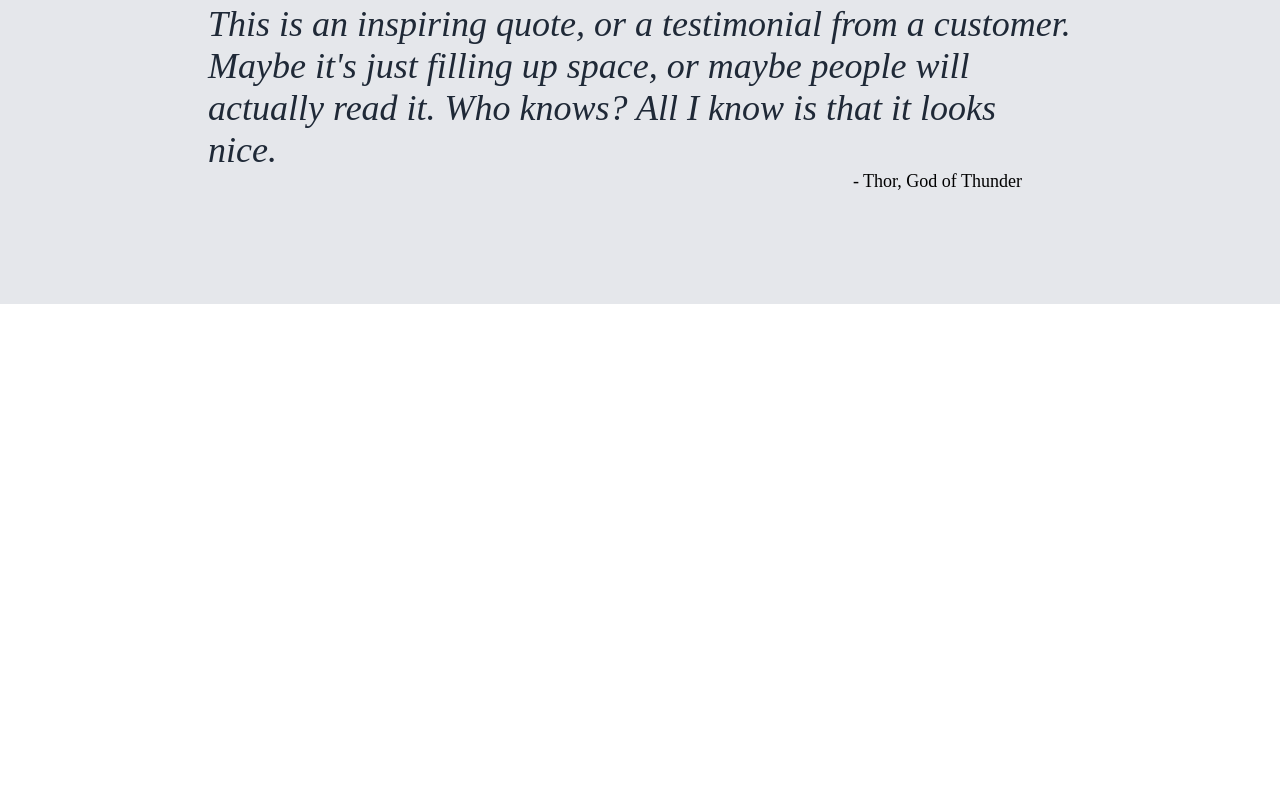
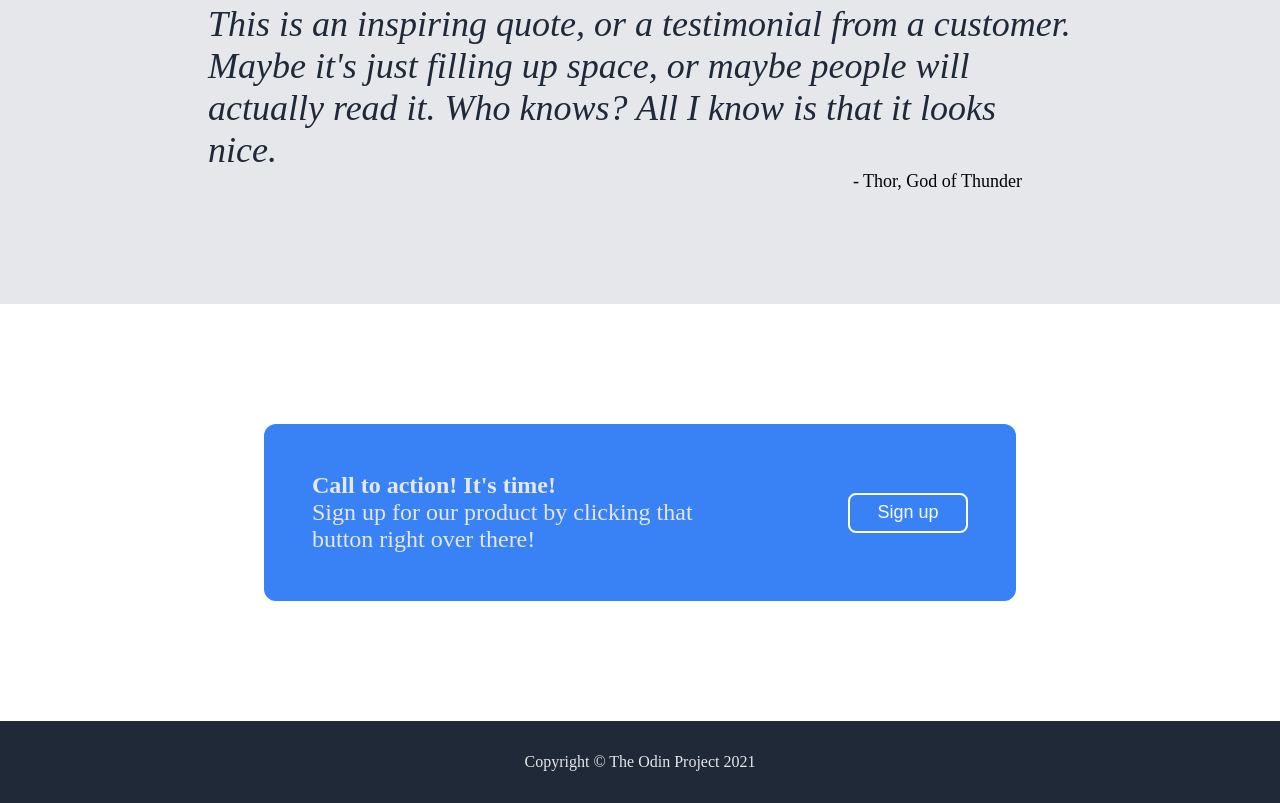
Before and after one commit to wyuan19asu/OdinWebsitePractice, a plain HTML site: page index.html in a window 1280 px wide. Shown: the part 1262-2065 px from the top of the page. Before the commit the page ends 1566 px from the top, so only its background shows below. Drawn offline with Linux system fonts and the light colour scheme.

Commit message:
fourth and footer section done

```diff
--- a/index.html
+++ b/index.html
@@ -77,7 +77,18 @@
         <p>- Thor, God of Thunder</p>
     </div>
 
-
+    <div class="fourth">
+        <div class="fourthContainer">
+            <div class="leftContainerTop">
+                <p class="calltoaction">Call to action! It's time!</p>
+                <p>Sign up for our product by clicking that button right over there!</p>
+            </div>
+            <div class="rightContainerTop">
+                <button class="secondSignButton">Sign up</button>
+            </div>
+        </div>
+    </div>
+    <footer>Copyright © The Odin Project 2021</footer>
 </body>
 
 </html>
--- a/styles.css
+++ b/styles.css
@@ -165,3 +165,49 @@ h2.secondHeading {
 	font-size: 18px;
 	margin: 0 50px 0 0;
 }
+
+/* Fourth Section */
+.fourth {
+	display: flex;
+	justify-content: center;
+	padding: 5em 11em;
+	font-size: 24px;
+	color:#e5e7eb
+}
+
+.fourthContainer {
+	background-color: #3882F6;
+	padding: 2em;
+	border-radius: 12px;
+	display: flex;
+	gap: 6em;
+	width: 100%;
+	justify-content: center;
+	align-items: center;
+}
+
+p.calltoaction{
+	font-weight: bold;
+}
+
+.secondSignButton {
+	background-color: #3882F6;
+	color: #F9FaF8;
+	border-radius: 8px;
+	border: 2px solid white;
+	text-align: center;
+	height: 40px;
+	width: 120px;
+	font-weight: 400;
+	font-size: 18px;
+}
+
+/* copyright section */
+footer{
+	color: #e5e7eb;
+	display: flex;
+	background-color: #1f2937;
+	justify-content: center;
+	align-items: center;
+	padding: 2em;
+}
```
